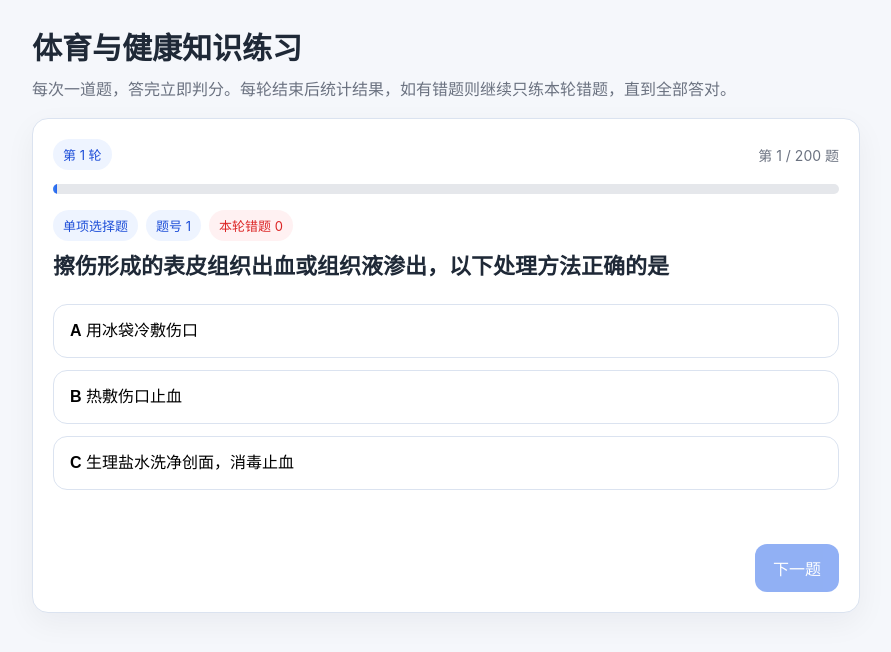
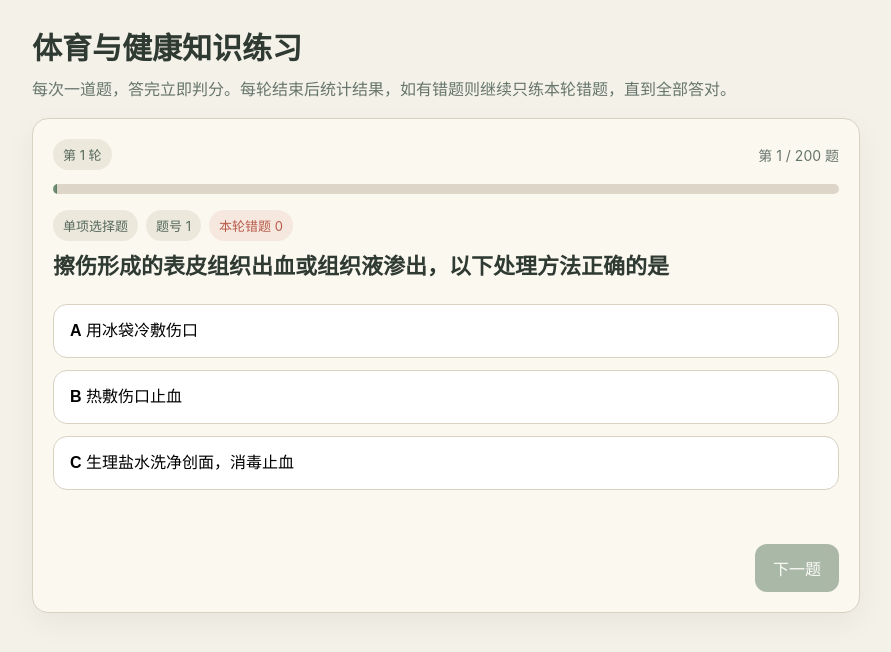
Before and after one commit to all2us/PETest, a plain HTML site: page index.html in a window 1280 px wide. Both pictures are taken after a click on the button "开始". Shown: the whole page, without its empty margins (194-1085 px from the left). Drawn offline with Linux system fonts and the light colour scheme.

Commit message:
Add files via upload

```diff
--- a/index.html
+++ b/index.html
@@ -7,17 +7,17 @@
     <style>
 :root {
   color-scheme: light;
-  --bg: #f5f7fb;
-  --card: #ffffff;
-  --text: #1f2937;
-  --subtle: #6b7280;
-  --primary: #2563eb;
-  --primary-dark: #1d4ed8;
-  --border: #dbe3f0;
-  --correct-bg: #e8f7ec;
-  --correct-text: #15803d;
-  --wrong-bg: #fdecec;
-  --wrong-text: #dc2626;
+  --bg: #f4f1e8;
+  --card: #fbf8f0;
+  --text: #2f3a32;
+  --subtle: #66756b;
+  --primary: #5c7a63;
+  --primary-dark: #4e6854;
+  --border: #d8d2c2;
+  --correct-bg: #e6f1e8;
+  --correct-text: #2f6b3b;
+  --wrong-bg: #f8ebe6;
+  --wrong-text: #b85c4a;
 }
 
 * {
@@ -125,8 +125,8 @@ body {
 }
 
 .secondary-btn {
-  background: #e5eefc;
-  color: var(--primary-dark);
+  background: #e6e0d2;
+  color: #4e6854;
 }
 
 .primary-btn:hover:not(:disabled) {
@@ -155,8 +155,8 @@ body {
   border-radius: 999px;
   padding: 6px 10px;
   font-size: 13px;
-  background: #eef4ff;
-  color: var(--primary-dark);
+  background: #ece8dc;
+  color: #55685b;
 }
 
 .progress-text {
@@ -166,7 +166,7 @@ body {
 
 .progress-track {
   height: 10px;
-  background: #e5e7eb;
+  background: #ddd6c8;
   border-radius: 999px;
   overflow: hidden;
   margin-bottom: 16px;
@@ -175,7 +175,7 @@ body {
 .progress-bar {
   height: 100%;
   width: 0;
-  background: linear-gradient(90deg, #3b82f6, #2563eb);
+  background: linear-gradient(90deg, #7ea07f, #5c7a63);
 }
 
 .question-meta {
@@ -210,7 +210,7 @@ body {
 
 .option-btn:hover:not(:disabled) {
   border-color: var(--primary);
-  background: #f8fbff;
+  background: #f4f0e7;
 }
 
 .option-btn.correct {
@@ -246,7 +246,7 @@ body {
 }
 
 .wrong-pill {
-  background: #fff1f2;
+  background: #f6e7df;
   color: var(--wrong-text);
 }
 
@@ -2692,7 +2692,8 @@ const state = {
   },
   pendingRetry: false,
   completed: false,
-  selectedRange: { start: 1, end: 100 },
+  selectedRange: { start: 1, end: 200 },
+  autoAdvanceTimer: null,
 };
 
 const praiseMessages = [
@@ -2747,7 +2748,7 @@ function resetAll() {
   state.pendingRetry = false;
   state.completed = false;
   const startNumber = Number(rangeStartInput.value) || 1;
-  const endNumber = Number(rangeEndInput.value) || 100;
+  const endNumber = Number(rangeEndInput.value) || 200;
   if (startNumber > endNumber) {
     alert('起始题号不能大于结束题号。');
     return false;
@@ -2787,6 +2788,7 @@ function renderQuestion() {
   if (!item) return;
 
   state.answered = false;
+  clearAutoAdvanceTimer();
   nextBtn.disabled = true;
   feedbackEl.textContent = '';
   feedbackEl.className = 'feedback';
@@ -2811,6 +2813,13 @@ function renderQuestion() {
   });
 }
 
+function clearAutoAdvanceTimer() {
+  if (state.autoAdvanceTimer) {
+    clearTimeout(state.autoAdvanceTimer);
+    state.autoAdvanceTimer = null;
+  }
+}
+
 function answerQuestion(selected) {
   if (state.answered) return;
   state.answered = true;
@@ -2830,8 +2839,12 @@ function answerQuestion(selected) {
 
   if (isRight) {
     state.roundStats.correct += 1;
-    feedbackEl.textContent = '回答正确。';
+    feedbackEl.textContent = '回答正确，1 秒后自动下一题。';
     feedbackEl.className = 'feedback correct';
+    state.autoAdvanceTimer = setTimeout(() => {
+      state.autoAdvanceTimer = null;
+      advance();
+    }, 1000);
   } else {
     state.roundStats.wrong += 1;
     wrongCount.textContent = `本轮错题 ${state.roundStats.wrong}`;
@@ -2843,6 +2856,7 @@ function answerQuestion(selected) {
 }
 
 function showRoundResult() {
+  clearAutoAdvanceTimer();
   quizEl.classList.add('hidden');
   resultEl.classList.remove('hidden');
 
@@ -2886,6 +2900,7 @@ function startFirstRound() {
 }
 
 function handleResultAction() {
+  clearAutoAdvanceTimer();
   if (state.pendingRetry) {
     prepareRetryRound();
     resultEl.classList.add('hidden');
```
